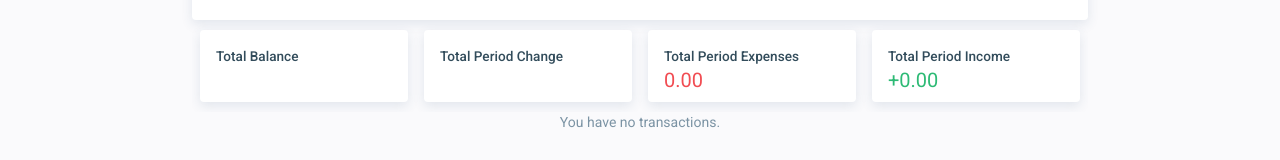
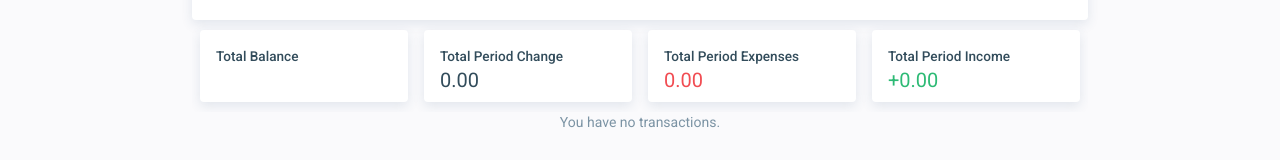
Before and after one commit to ostandrey/shopping-manager-fe, an Angular app: page /dashboard/1 in a window 1280 px wide. Shown: the part 290-450 px from the top of the page. Built offline with nearby package versions, Linux system fonts and the light colour scheme; no server answers; sample sign-in values are in the browser's storage.

Commit message:
Modify styles

```diff
--- a/src/app/wallet/wallet-id/wallet-id.component.html
+++ b/src/app/wallet/wallet-id/wallet-id.component.html
@@ -95,6 +95,10 @@
                             *ngIf="totalPeriodIncomes + totalPeriodExpenses < 0" style="color: #f14c52;">
             {{totalPeriodIncomes + totalPeriodExpenses | number:'1.2-2'}}
           </mat-card-content>
+          <mat-card-content class="calculate-value"
+                            *ngIf="totalPeriodIncomes + totalPeriodExpenses == 0" style="color: #324c5b;">
+            {{totalPeriodIncomes + totalPeriodExpenses | number:'1.2-2'}}
+          </mat-card-content>
         </mat-card>
         <!--End Card component: Total Period Change-->
         <!--Card component: Total Period Expenses-->
```
